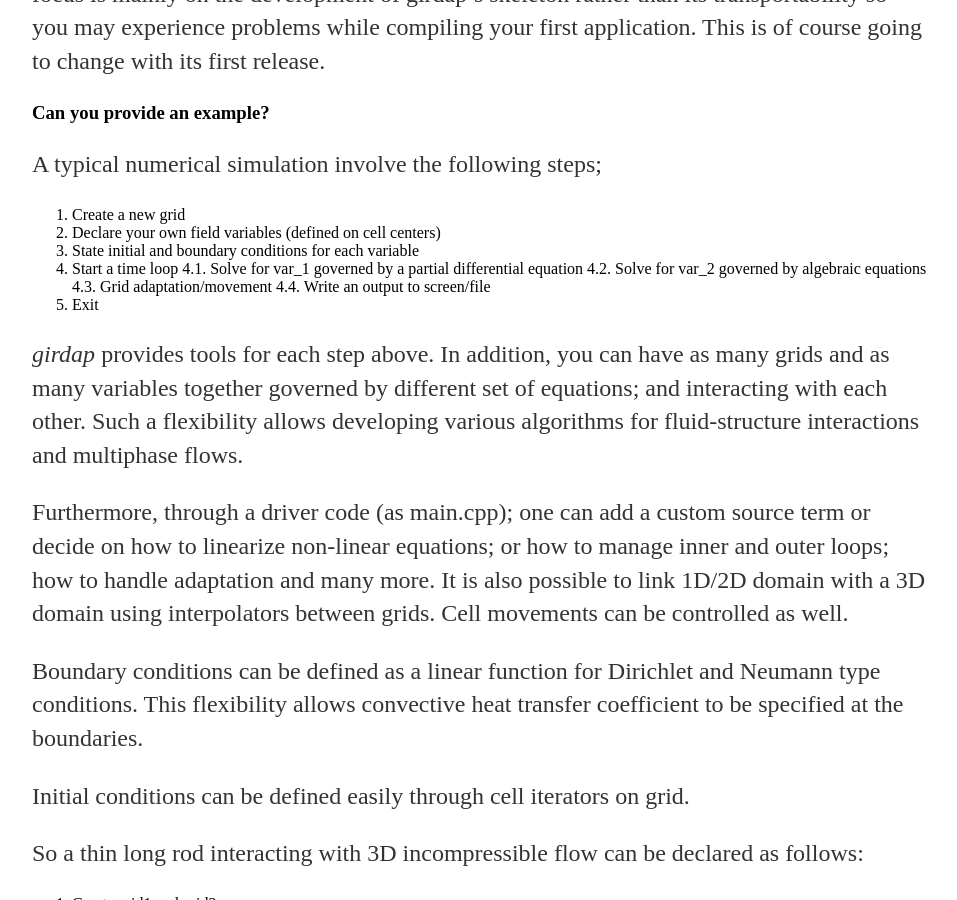
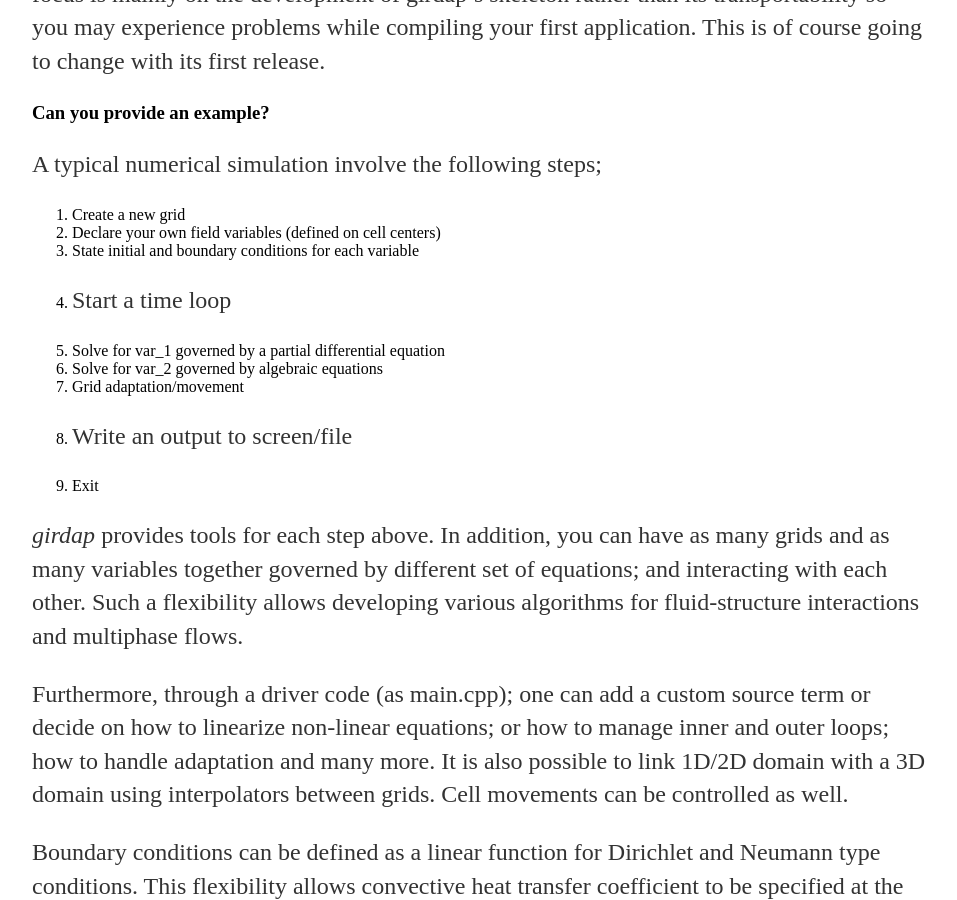
Before and after one commit to uzgoren/girdap, a Jekyll site: the page built from about/index.html, in a window 1280 px wide and 900 px high, scrolled down 1274 px. Shown: the whole window, without its empty margins (160-1117 px from the left). Built offline with Jekyll 4.4.1, drawn with Linux system fonts in a browser that asks for light colours.

Commit message:
layout content markdownify try

```diff
--- a/about/index.html
+++ b/about/index.html
@@ -30,10 +30,12 @@ A typical numerical simulation involve the following steps;
 2. Declare your own field variables (defined on cell centers)
 3. State initial and boundary conditions for each variable
 4. Start a time loop
-4.1. Solve for var_1 governed by a partial differential equation
-4.2. Solve for var_2 governed by algebraic equations
-4.3. Grid adaptation/movement
-4.4. Write an output to screen/file
+
+1. Solve for var_1 governed by a partial differential equation
+2. Solve for var_2 governed by algebraic equations
+3. Grid adaptation/movement
+4. Write an output to screen/file
+
 5. Exit
 
 _girdap_ provides tools for each step above. In addition, you can have as many grids and as many variables together governed by different set of equations; and interacting with each other. Such a flexibility allows developing various algorithms for fluid-structure interactions and multiphase flows.
```
